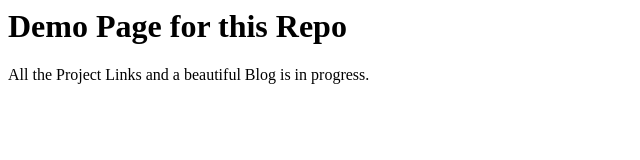
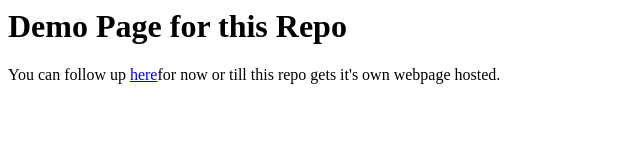
Before and after one commit to hitiksaini/js-projects, a plain HTML site: page index.html in a window 1280 px wide. Shown: the whole page, without its empty margins (0-640 px from the left). Drawn offline with Linux system fonts and the light colour scheme.

Commit message:
Update index.html

```diff
--- a/index.html
+++ b/index.html
@@ -1,2 +1,2 @@
 <h1> Demo Page for this Repo </h1>
-<p> All the Project Links and a beautiful Blog is in progress. <p>
+<p> You can follow up <a href="https://hitik20.tech/jsdecode/">here</a>for now or till this repo gets it's own webpage hosted.<p>
```
